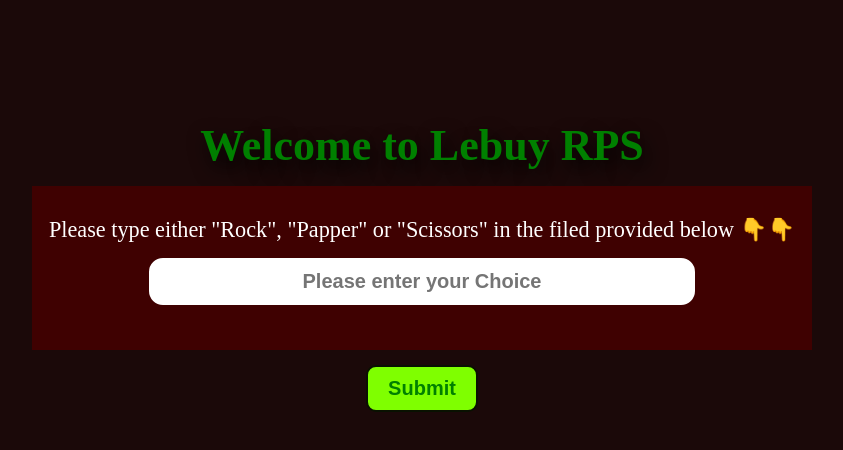
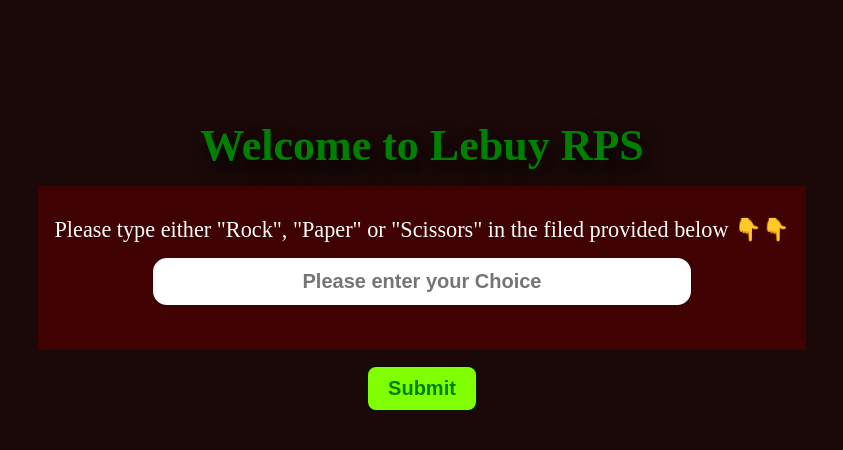
Before and after one commit to onimisijinadu/RPSGame, a plain HTML site: page index.html in a window 1280 px wide. Both pictures are taken after a click on the button "Play ❤️". Shown: the whole page, without its empty margins (218-1061 px from the left). Drawn offline with Linux system fonts and the light colour scheme.

Commit message:
Update index.html

```diff
--- a/index.html
+++ b/index.html
@@ -15,7 +15,7 @@
         <article>Click the Play Button to Start the game</article>
         <div id="gameActive">
           <h3>
-            Please type either "Rock", "Papper" or "Scissors" in the filed
+            Please type either "Rock", "Paper" or "Scissors" in the filed
             provided below 👇👇
           </h3>
           <input
```
